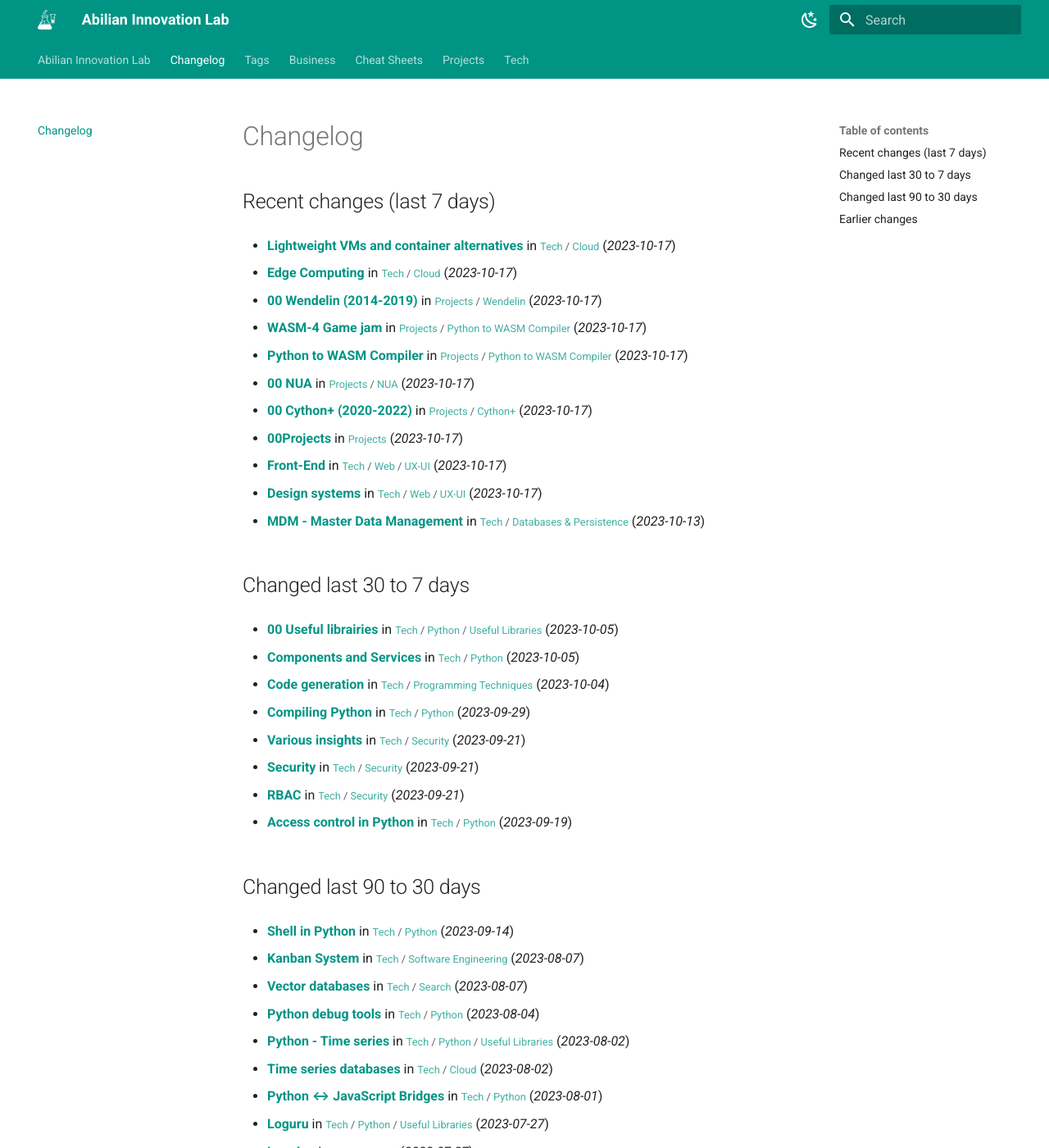
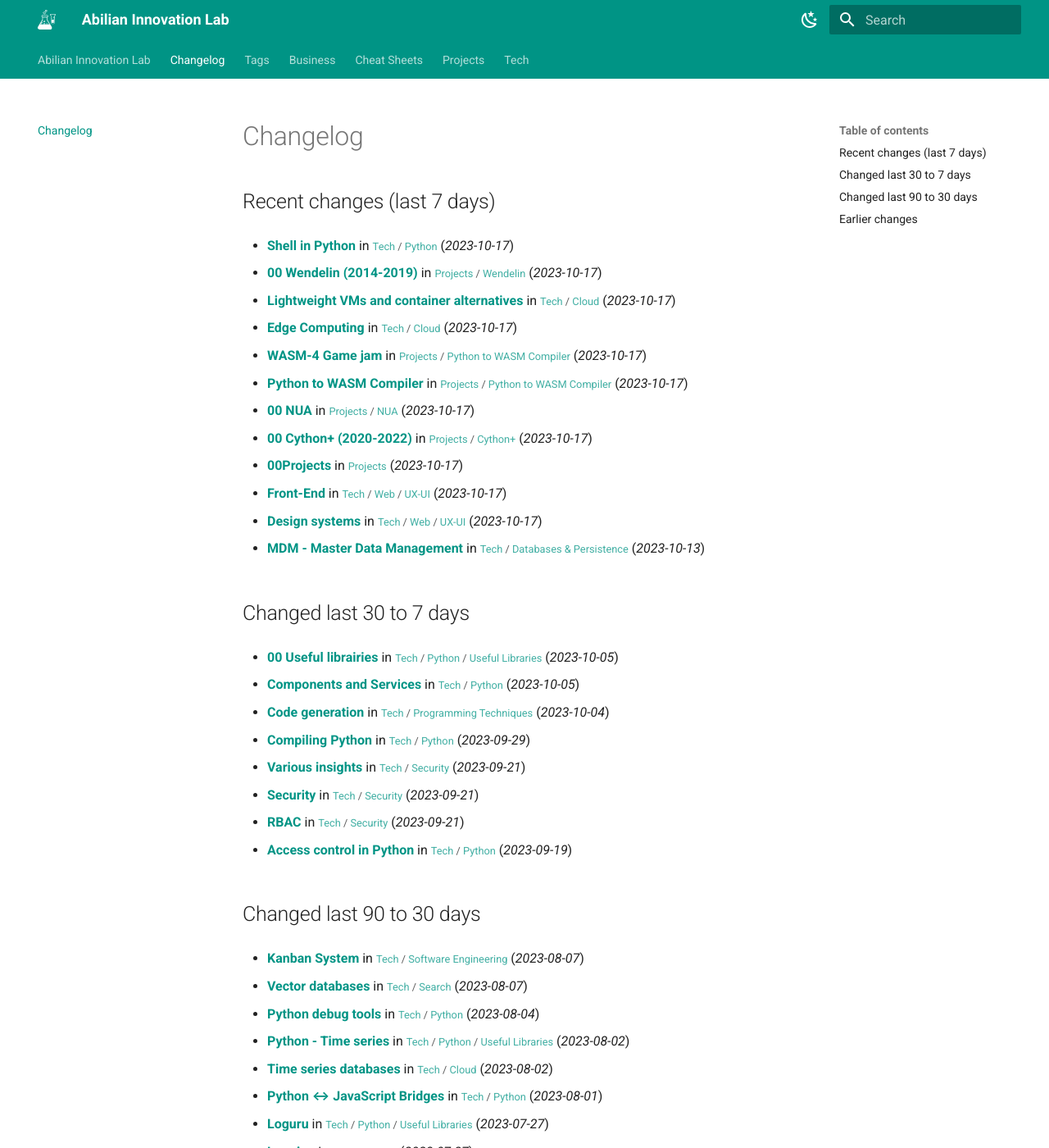
Before and after one commit to abilian/lab.abilian.com, an MkDocs documentation site: the page built from docs/changelog.md, in a window 1280 px wide and 1400 px high. Shown: the whole window at 82% size. Built offline with MkDocs 1.6.1 and Material for MkDocs 9.7.7, drawn with Linux system fonts in a browser that asks for light colours; comment, search, counter and statistics services are not loaded; some of the changed lines change nothing that is shown.

Commit message:
Update content

```diff
--- a/docs/changelog.md
+++ b/docs/changelog.md
@@ -2,11 +2,13 @@
 
 ## Recent changes (last 7 days)
 
+- **[Shell in Python](/Tech/Python/Shell in Python/)** in <small>[Tech](/Tech/00 Technology/) / [Python](/Tech/Python/(Pretty) tables in Python/)</small> (*2023-10-17*)
+
+- **[00 Wendelin (2014-2019)](/Projects/Wendelin/00 Wendelin (2014-2019)/)** in <small>[Projects](/Projects/00Projects/) / [Wendelin](/Projects/Wendelin/00 Wendelin (2014-2019)/)</small> (*2023-10-17*)
+
 - **[Lightweight VMs and container alternatives](/Tech/Cloud/Lightweight VMs and container alternatives/)** in <small>[Tech](/Tech/00 Technology/) / [Cloud](/Tech/Cloud/Buildpacks/)</small> (*2023-10-17*)
 
 - **[Edge Computing](/Tech/Cloud/Edge Computing/)** in <small>[Tech](/Tech/00 Technology/) / [Cloud](/Tech/Cloud/Buildpacks/)</small> (*2023-10-17*)
-
-- **[00 Wendelin (2014-2019)](/Projects/Wendelin/00 Wendelin (2014-2019)/)** in <small>[Projects](/Projects/00Projects/) / [Wendelin](/Projects/Wendelin/00 Wendelin (2014-2019)/)</small> (*2023-10-17*)
 
 - **[WASM-4 Game jam](/Projects/Python to WASM Compiler/WASM-4 Game jam/)** in <small>[Projects](/Projects/00Projects/) / [Python to WASM Compiler](/Projects/Python to WASM Compiler/Python to WASM Compiler/)</small> (*2023-10-17*)
 
@@ -47,8 +49,6 @@
 
 
 ## Changed last 90 to 30 days
-
-- **[Shell in Python](/Tech/Python/Shell in Python/)** in <small>[Tech](/Tech/00 Technology/) / [Python](/Tech/Python/(Pretty) tables in Python/)</small> (*2023-09-14*)
 
 - **[Kanban System](/Tech/Software Engineering/Kanban System/)** in <small>[Tech](/Tech/00 Technology/) / [Software Engineering](/Tech/Software Engineering/Architectural Decision Records/)</small> (*2023-08-07*)
 
```
